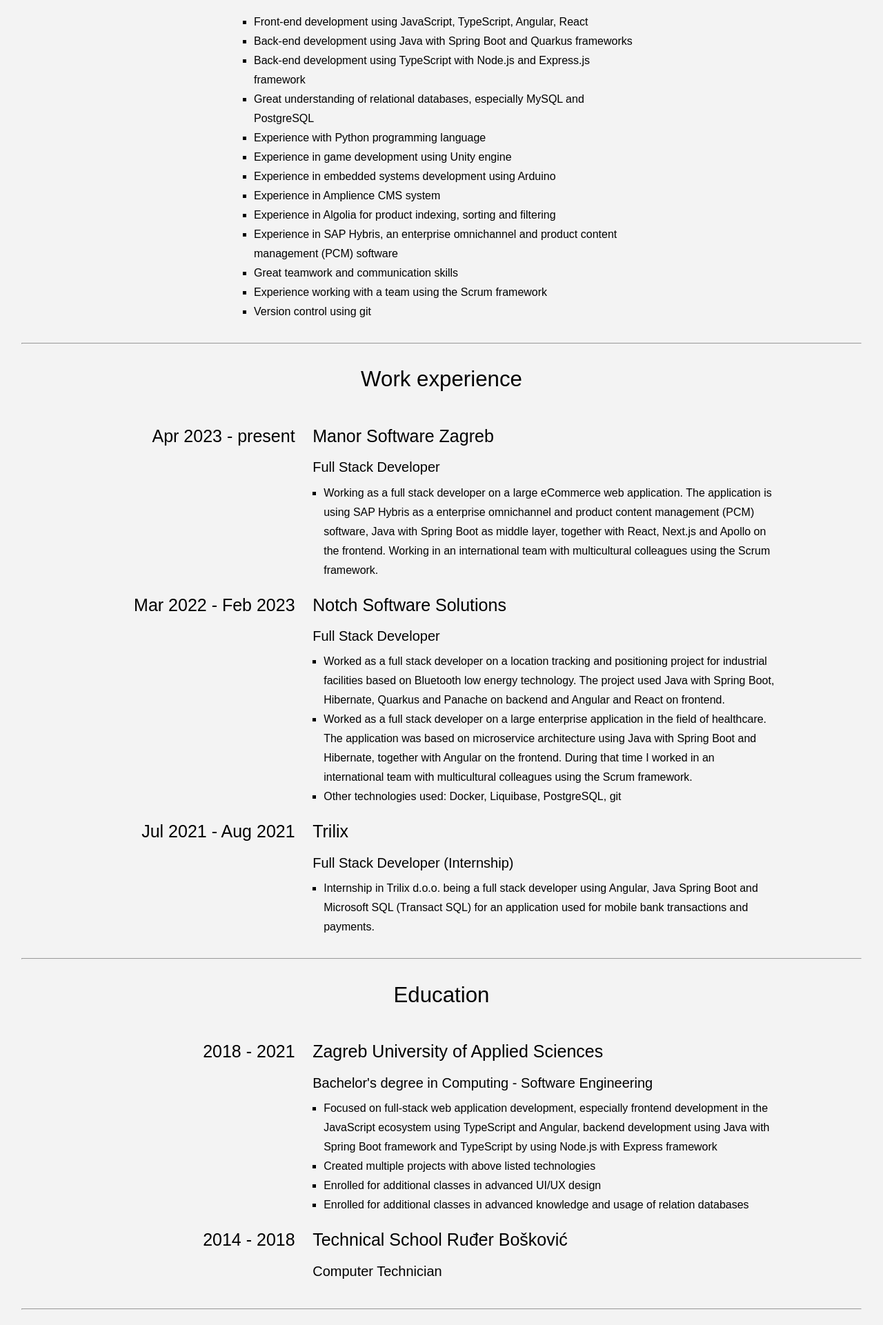
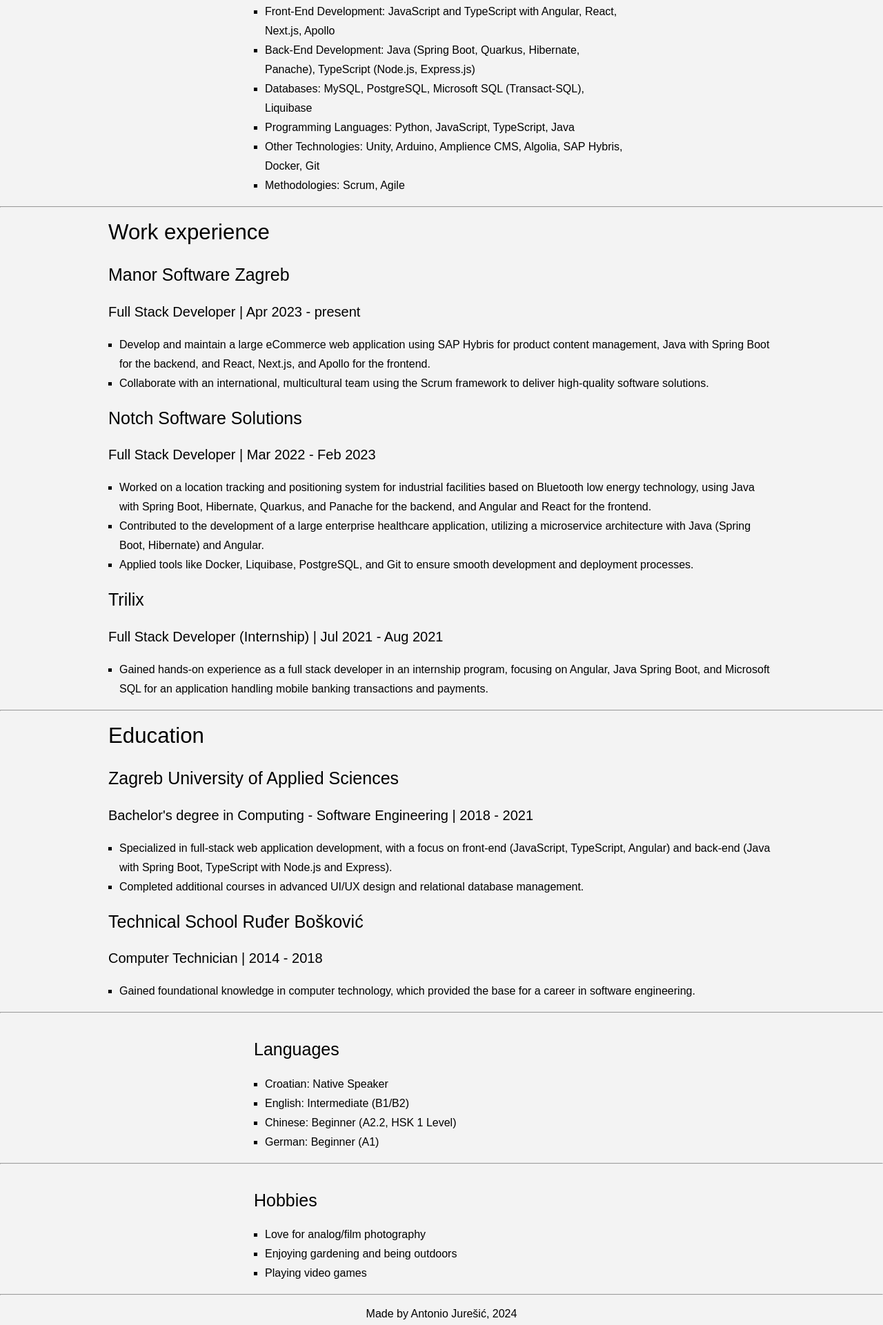
Before and after one commit to AntonioJuresic/antoniojuresic.github.io, a plain HTML site: page index.html in a window 1280 px wide. Shown: the part 879-2800 px from the top of the page at 69% size. Drawn offline with Linux system fonts and the light colour scheme; a web font is replaced by a local one.

Commit message:
Rework of the whole page

```diff
--- a/index.html
+++ b/index.html
@@ -23,13 +23,8 @@
             <h1>Hello, my name is <span style="font-weight: 600">Antonio Jurešić</span>, I'm a Full Stack Developer.
             </h1>
 
-            <h2 class="hide-on-size">My skills are Java, Spring Boot, Hibernate, Quarkus, Panache, Typescript, Node.js,
-                Express, Angular and React.</h2>
-
-            <h2>I'm interested, but not limited, in developing web apps. My goal is to gain new knowledge, new
-                experience and
-                most importantly: I'm not afraid of any challenge.
-            </h2>
+            <h2>I'm a skilled Full Stack Developer with experience in front-end and back-end technologies across
+                multiple industries, including eCommerce, healthcare, and industrial solutions.</h2>
         </div>
 
         <nav>
@@ -44,20 +39,14 @@
         <article id="skills" class="narrow-width">
             <h1>Skills</h1>
 
-            <ul style="align-self: flex-start;">
-                <li>Front-end development using JavaScript, TypeScript, Angular, React</li>
-                <li>Back-end development using Java with Spring Boot and Quarkus frameworks</li>
-                <li>Back-end development using TypeScript with Node.js and Express.js framework</li>
-                <li>Great understanding of relational databases, especially MySQL and PostgreSQL</li>
-                <li>Experience with Python programming language</li>
-                <li>Experience in game development using Unity engine</li>
-                <li>Experience in embedded systems development using Arduino</li>
-                <li>Experience in Amplience CMS system</li>
-                <li>Experience in Algolia for product indexing, sorting and filtering</li>
-                <li>Experience in SAP Hybris, an enterprise omnichannel and product content management (PCM) software</li>
-                <li>Great teamwork and communication skills</li>
-                <li>Experience working with a team using the Scrum framework</li>
-                <li>Version control using git</li>
+            <ul>
+                <li>Front-End Development: JavaScript and TypeScript with Angular, React, Next.js, Apollo</li>
+                <li>Back-End Development: Java (Spring Boot, Quarkus, Hibernate, Panache), TypeScript (Node.js,
+                    Express.js)</li>
+                <li>Databases: MySQL, PostgreSQL, Microsoft SQL (Transact-SQL), Liquibase</li>
+                <li>Programming Languages: Python, JavaScript, TypeScript, Java</li>
+                <li>Other Technologies: Unity, Arduino, Amplience CMS, Algolia, SAP Hybris, Docker, Git</li>
+                <li>Methodologies: Scrum, Agile</li>
             </ul>
         </article>
 
@@ -66,73 +55,50 @@
         <article id="work-experience">
             <h1>Work experience</h1>
 
-            <table>
-                <tr>
-                    <td>
-                        <h2>Apr 2023 - present</h2>
-                    </td>
-
-                    <td>
             <h2>Manor Software Zagreb</h2>
-                        <h3>Full Stack Developer</h3>
+            <h3>Full Stack Developer<span class="show-on-wide-screen"> | Apr 2023 - present</span></h3>
+            <h3 class="show-on-narrow-screen">Apr 2023 - present</h3>
             <ul>
                 <li>
-                                Working as a full stack developer on a large eCommerce web application.
-                                The application is using SAP Hybris as a enterprise omnichannel and product content management (PCM) software,
-                                Java with Spring Boot as middle layer, together with React, Next.js and Apollo on the frontend.
-                                Working in an international team with multicultural colleagues using the Scrum framework.
+                    Develop and maintain a large eCommerce web application using SAP Hybris for product
+                    content management, Java with Spring Boot for the backend, and React, Next.js, and
+                    Apollo for the frontend.
+                </li>
+                <li>Collaborate with an international, multicultural team using the Scrum framework to
+                    deliver high-quality software solutions.</li>
+            </ul>
+
+            <h2>Notch Software Solutions</h2>
+            <h3>Full Stack Developer<span class="show-on-wide-screen"> | Mar 2022 - Feb 2023</span></h3>
+            <h3 class="show-on-narrow-screen">Mar 2022 - Feb 2023</h3>
+            <ul>
+                <li>
+                    Worked on a location tracking and positioning system for industrial facilities based on
+                    Bluetooth low energy technology, using Java with Spring Boot, Hibernate, Quarkus, and
+                    Panache for the backend, and Angular and React for the frontend.
+                </li>
+                <li>
+                    Contributed to the development of a large enterprise healthcare application, utilizing a
+                    microservice architecture with Java (Spring Boot, Hibernate) and Angular.
+                </li>
+                <li>
+                    Applied tools like Docker, Liquibase, PostgreSQL, and Git to ensure smooth development
+                    and deployment processes.
                 </li>
             </ul>
-                    </td>
-                </tr>
 
-                <tr>
-                    <td>
-                        <h2>Mar 2022 - Feb 2023</h2>
-                    </td>
 
-                    <td>
-                        <h2>Notch Software Solutions</h2>
-                        <h3>Full Stack Developer</h3>
+            <h2>Trilix</h2>
+            <h3>Full Stack Developer (Internship)<span class="show-on-wide-screen"> | Jul 2021 - Aug
+                    2021</span></h3>
+            <h3 class="show-on-narrow-screen">Jul 2021 - Aug 2021</h3>
             <ul>
                 <li>
-                                Worked as a full stack developer on a location tracking and positioning project for
-                                industrial facilities based on Bluetooth low energy technology.
-                                The project used Java with Spring Boot, Hibernate, Quarkus and Panache on backend and
-                                Angular and React on frontend.
-                            </li>
-                            <li>
-                                Worked as a full stack developer on a large enterprise application in the field of
-                                healthcare.
-                                The application was based on microservice architecture using Java with Spring Boot and
-                                Hibernate, together with Angular on the frontend. During that time I worked in an
-                                international team with multicultural colleagues using the Scrum framework.
-                            </li>
-                            <li>
-                                Other technologies used: Docker, Liquibase, PostgreSQL, git
+                    Gained hands-on experience as a full stack developer in an internship program,
+                    focusing on Angular, Java Spring Boot, and Microsoft SQL for an application
+                    handling mobile banking transactions and payments.
                 </li>
             </ul>
-                    </td>
-                </tr>
-
-                <tr>
-                    <td>
-                        <h2>Jul 2021 - Aug 2021</h2>
-                    </td>
-
-                    <td>
-                        <h2>Trilix</h2>
-                        <h3>Full Stack Developer (Internship)</h3>
-                        <ul>
-                            <li>
-                                Internship in Trilix d.o.o. being a full stack developer using Angular, Java Spring Boot
-                                and Microsoft SQL (Transact SQL) for an application used for mobile bank transactions
-                                and payments.
-                            </li>
-                        </ul>
-                    </td>
-                </tr>
-            </table>
         </article>
 
         <hr>
@@ -140,46 +106,29 @@
         <article id="education">
             <h1>Education</h1>
 
-            <table>
-                <tr>
-                    <td>
-                        <h2>2018 - 2021</h2>
-                    </td>
-
-                    <td>
             <h2>Zagreb University of Applied Sciences</h2>
-                        <h3>Bachelor's degree in Computing - Software Engineering</h3>
+            <h3>Bachelor's degree in Computing - Software Engineering<span class="show-on-wide-screen"> | 2018 -
+                    2021</span></h3>
+            <h3 class="show-on-narrow-screen">2018 - 2021</h3>
             <ul>
                 <li>
-                                Focused on full-stack web application development, especially frontend development in
-                                the JavaScript ecosystem using TypeScript and Angular,
-                                backend development using Java with Spring Boot framework and TypeScript by using
-                                Node.js with Express framework
+                    Specialized in full-stack web application development, with a focus on front-end
+                    (JavaScript, TypeScript, Angular) and back-end (Java with Spring Boot, TypeScript with
+                    Node.js and Express).
                 </li>
                 <li>
-                                Created multiple projects with above listed technologies
-                            </li>
-                            <li>
-                                Enrolled for additional classes in advanced UI/UX design
-                            </li>
-                            <li>
-                                Enrolled for additional classes in advanced knowledge and usage of relation databases
+                    Completed additional courses in advanced UI/UX design and relational database
+                    management.
                 </li>
             </ul>
-                    </td>
-                </tr>
 
-                <tr>
-                    <td>
-                        <h2>2014 - 2018</h2>
-                    </td>
-
-                    <td>
             <h2>Technical School Ruđer Bošković</h2>
-                        <h3>Computer Technician</h3>
-                    </td>
-                </tr>
-            </table>
+            <h3>Computer Technician<span class="show-on-wide-screen"> | 2014 - 2018</span></h3>
+            <h3 class="show-on-narrow-screen">2014 - 2018</h3>
+            <ul>
+                <li>Gained foundational knowledge in computer technology, which provided the base for a
+                    career in software engineering.</li>
+            </ul>
         </article>
 
         <hr>
@@ -188,10 +137,10 @@
             <h2>Languages</h2>
 
             <ul style="align-self: flex-start;">
-                <li>Croatian – Native speaker</li>
-                <li>English – B1/B2</li>
-                <li>Chinese – B1.2 (University of Zagreb), HSK 1 level</li>
-                <li>German – A1</li>
+                <li>Croatian: Native Speaker</li>
+                <li>English: Intermediate (B1/B2)</li>
+                <li>Chinese: Beginner (A2.2, HSK 1 Level)</li>
+                <li>German: Beginner (A1)</li>
             </ul>
         </article>
 
--- a/styles/style.scss
+++ b/styles/style.scss
@@ -4,13 +4,11 @@
 
 * {
     scroll-behavior: smooth;
-
-    font-family: "source-sans-3", sans-serif;
+    font-family: "Source Sans 3", sans-serif;
     font-weight: 400;
     line-height: 1.75;
-
-    margin: 0px;
-    padding: 0px;
+    margin: 0;
+    padding: 0;
     box-sizing: border-box;
 }
 
@@ -18,17 +16,18 @@
     background-color: #f3f3f3;
 }
 
-/*
-1.250 - Minor Third
-3.052rem
-2.441rem
-1.953rem
-1.563rem
-1.25rem
-1rem
-0.8rem
-0.64rem
-*/
+$font-scale: (
+    h1: 1.953rem,
+    h2: 1.563rem,
+    h3: 1.25rem,
+    p: 1rem
+);
+
+@each $element, $size in $font-scale {
+    #{$element} {
+        font-size: $size;
+    }
+}
 
 h1,
 h2,
@@ -38,54 +37,40 @@
 }
 
 h1 {
-    font-size: 1.953rem;
-    margin: 0px 0px 1.563rem;
+    margin-bottom: 1.563rem;
 }
 
 h2 {
-    font-size: 1.563rem;
-    margin: 1.25rem 0px 1.25rem;
+    margin: 1.25rem 0;
 }
 
 h3 {
-    font-size: 1.25rem;
-    margin: 1rem 0px 1rem;
+    margin: 1rem 0;
 }
 
 p {
-    font-size: 1rem;
-    margin: 0.8rem 0px 0.8rem;
+    margin: 0.8rem 0;
 }
 
-small,
-.text-small {
-    font-size: 0.8rem;
-    margin: 0px;
-    padding: 0px;
-}
 
 header {
     display: flex;
     flex-direction: column;
+    border: 1px solid #4d4d4d;
 
-    @media (max-width: $medium-width) {
     justify-content: flex-start;
     align-items: center;
-
     margin: 0.8rem;
     padding: 0.8rem;
-    }
+    min-height: calc(100vh - 2 * 0.8rem);
 
     @media (min-width: $medium-width) {
         justify-content: space-evenly;
-        align-items: center;
-
         margin: 1.953rem;
         padding: 1.953rem;
+        min-height: calc(100vh - 2 * 1.953rem);
     }
 
-    border: 1px solid #4d4d4d;
-    min-height: calc(100vh - 2 * 1.953rem);
 
     .text-container {
         max-width: $medium-width;
@@ -93,80 +78,41 @@
 
     nav {
         display: flex;
-        justify-content: space-between;
         align-items: center;
-
-        @media (max-width: $medium-width) {
         flex-direction: column;
-        }
 
         @media (min-width: $medium-width) {
             flex-direction: row;
         }
 
         a {
-            font-size: 1.25rem;
+            font-size: map-get($font-scale, h3);
             color: #4d4d4d;
             text-decoration: none;
-
             margin: 0.5rem;
             padding: 0.5rem;
             border-radius: 2px;
-
             display: inline-block;
             transition: background-color 0.25s;
-        }
 
-        a:hover {
+            &:hover {
                 color: #f3f3f3;
                 background-color: #4d4d4d;
+                text-decoration: underline;
             }
-
-        a:hover,
-        a:active {
-            text-decoration: underline;
         }
     }
 }
 
 section {
-    display: flex;
-    flex-direction: column;
-    justify-content: flex-start;
-    align-items: center;
-
-    margin: 1.953rem;
-
     article {
-        display: flex;
-        flex-direction: column;
-        justify-content: flex-start;
-        align-items: center;
-
-        margin: 1.953rem;
         max-width: $large-width;
-
-        table {
-            border-collapse: collapse;
-            width: 100%;
-
-            tr {
-                td:first-child {
-                    text-align: end;
-                    width: 30%;
-                }
-
-                td {
-                    padding: 0rem 0.8rem 0rem 0.8rem;
-                    vertical-align: top;
-                    width: 70%;
+        margin: 0 auto;
+        padding: 1rem 1rem;
 
         h2,
         h3 {
-                        margin-bottom: 0.64rem;
-                    }
-                }
-            }
+            margin-bottom: map-get($font-scale, tiny);
         }
 
         ul li {
```
Also changed, not shown: styles/style.css, 1 other file. Lines whose indentation alone changed are shown as unchanged.
